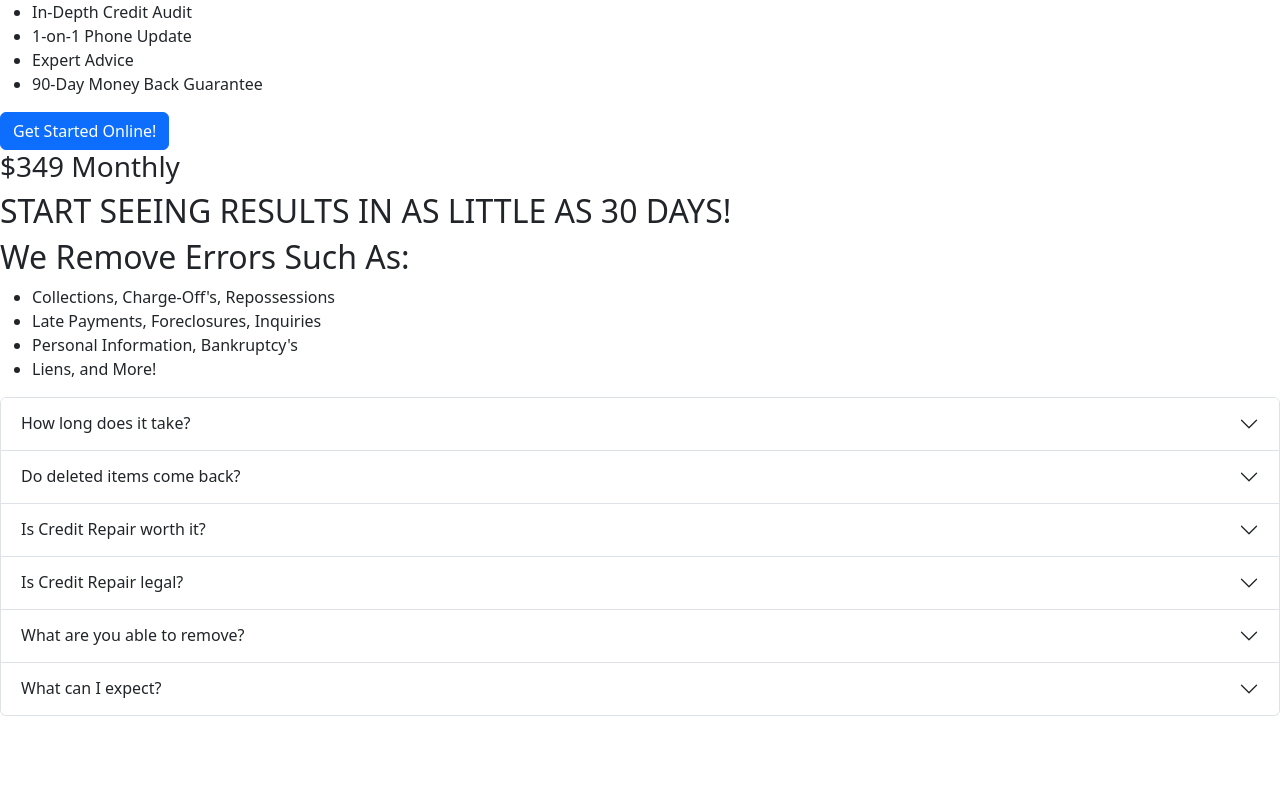
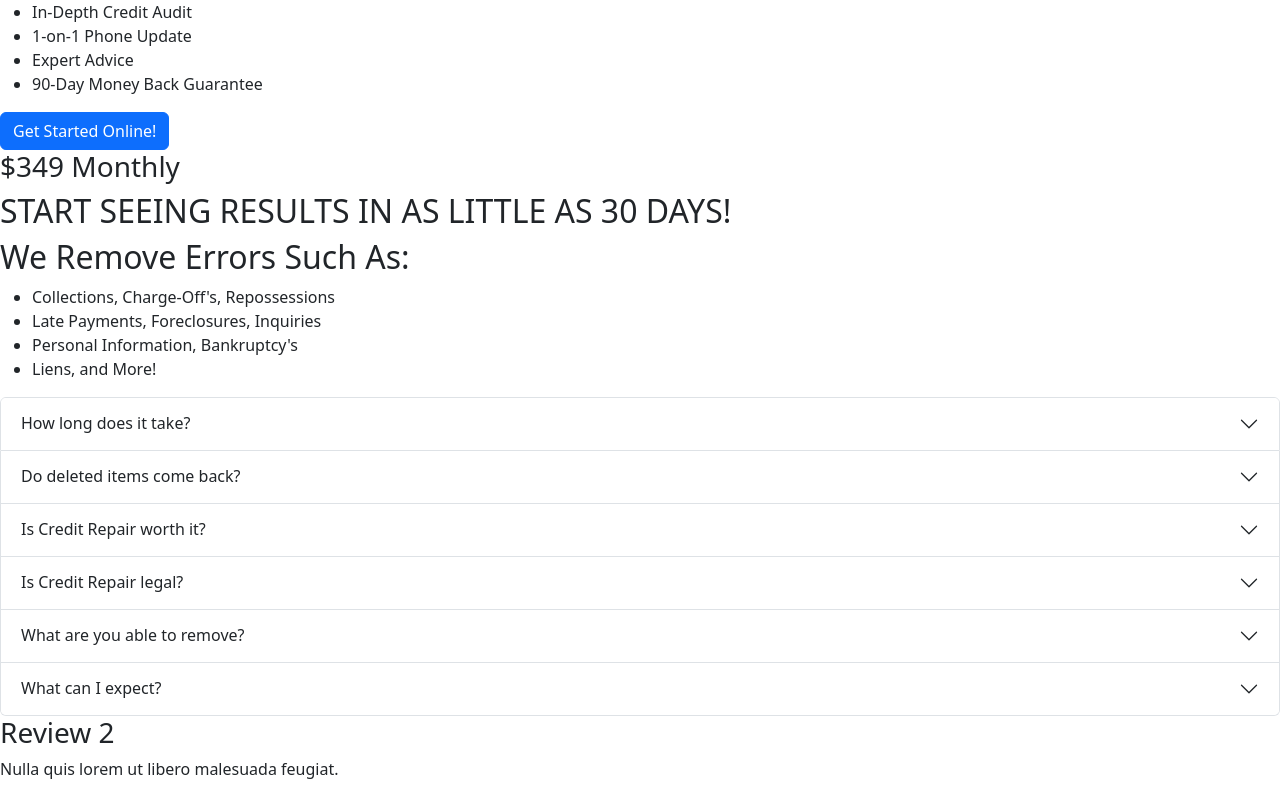
Before and after one commit to NeemanE/moe-site, a React (Create React App) app: page / in a window 1280 px wide. Shown: the part 2142-2939 px from the top of the page. Before the commit the page ends 2858 px from the top, so only its background shows below. Built offline with nearby package versions, Linux system fonts and the light colour scheme.

Commit message:
created template of reviews carousel, will add actual reviews later when supplied

```diff
--- a/src/App.js
+++ b/src/App.js
@@ -23,8 +23,8 @@ export default function App() {
       <Services />
       <Pricing />
       <Faq />
-    {/*   <Reviews />
-      <Contact />
+      <Reviews />
+     {/*  <Contact />
       <Affiliates />
       <Footer /> */}
     </main>
--- a/src/components/Reviews.js
+++ b/src/components/Reviews.js
@@ -0,0 +1,27 @@
+import React from 'react';
+import { Carousel } from 'react-bootstrap';
+
+const Reviews = () => {
+  return (
+    <Carousel interval={5000} pause="hover" nextLabel="" prevLabel="">
+      <Carousel.Item>
+        <h3>Review 1</h3>
+        <p>Lorem ipsum dolor sit amet, consectetur adipiscing elit.</p>
+      </Carousel.Item>
+      <Carousel.Item>
+        <h3>Review 2</h3>
+        <p>Nulla quis lorem ut libero malesuada feugiat.</p>
+      </Carousel.Item>
+      <Carousel.Item>
+        <h3>Review 3</h3>
+        <p>Phasellus gravida semper nisi, et scelerisque tortor.</p>
+      </Carousel.Item>
+      <Carousel.Item>
+        <h3>Review 4</h3>
+        <p>Curabitur non nulla sit amet nisl tempus convallis quis ac lectus.</p>
+      </Carousel.Item>
+    </Carousel>
+  );
+};
+
+export default Reviews;
```
